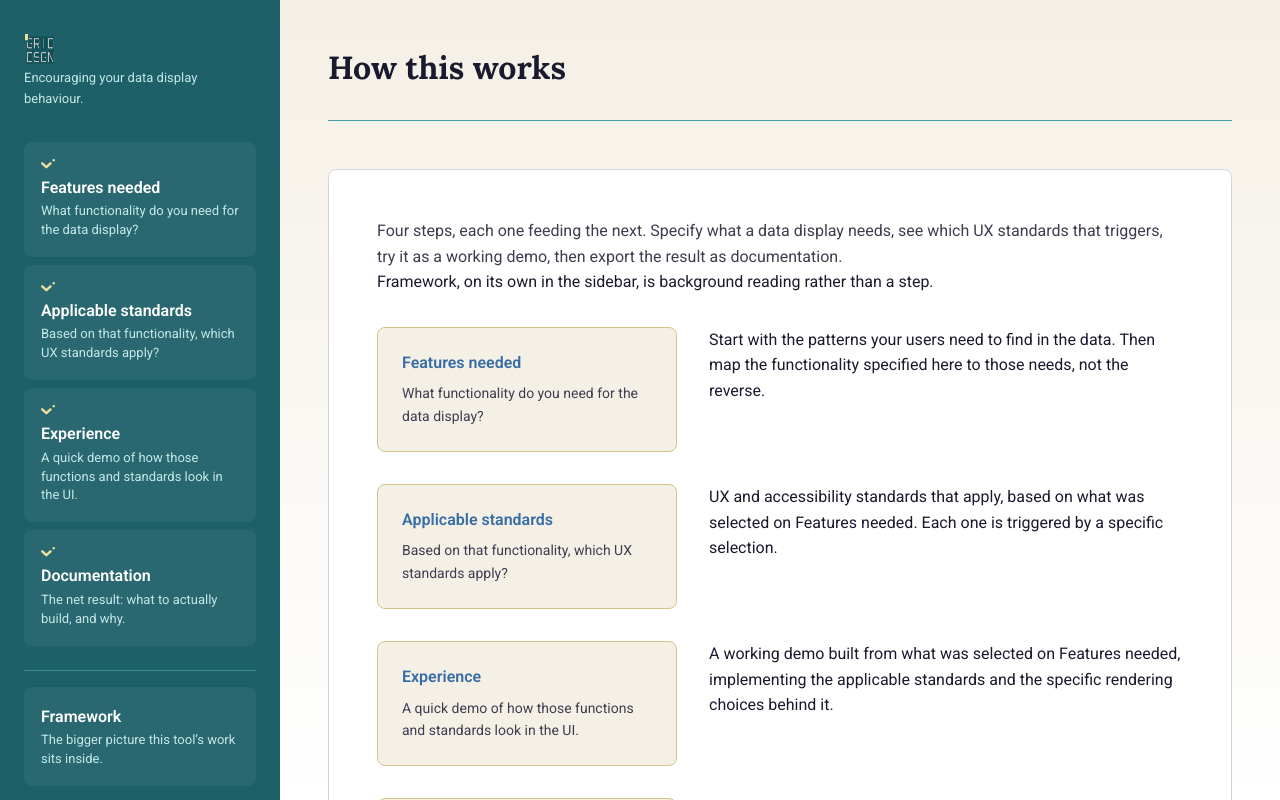
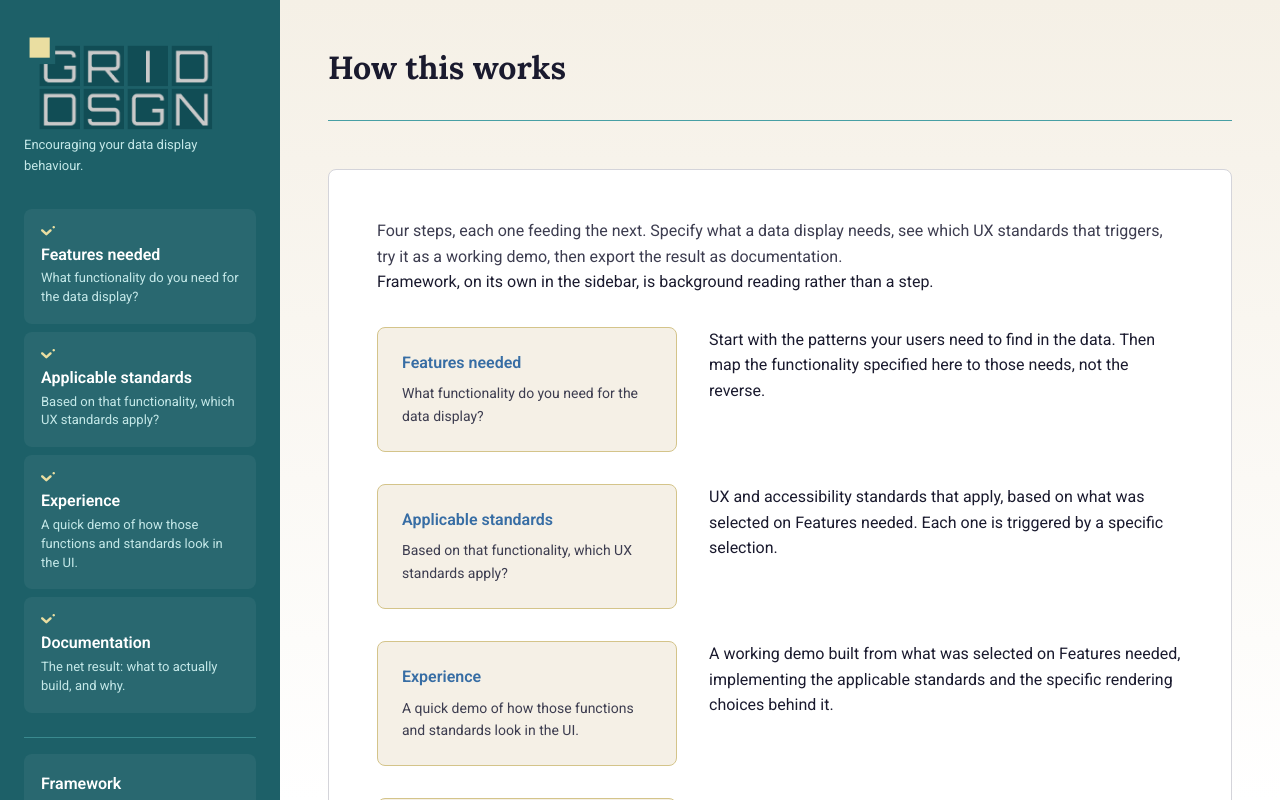
Before and after one commit to puneetsyaloutlook/grabledesigner, a React (Vite) app: page / in a window 1280 px wide. Shown: the top 800 px of the page. Built offline with nearby package versions, Linux system fonts and the light colour scheme.

Commit message:
Add files via upload

```diff
--- a/src/styles/global.css
+++ b/src/styles/global.css
@@ -49,9 +49,10 @@ a {
 }
 
 .side-nav-logo {
-  width: 32px;
-  height: 32px;
-  flex-shrink: 0;
+  width: 100%;
+  max-width: 200px;
+  height: auto;
+  display: block;
 }
 
 .side-nav-tagline {
```
